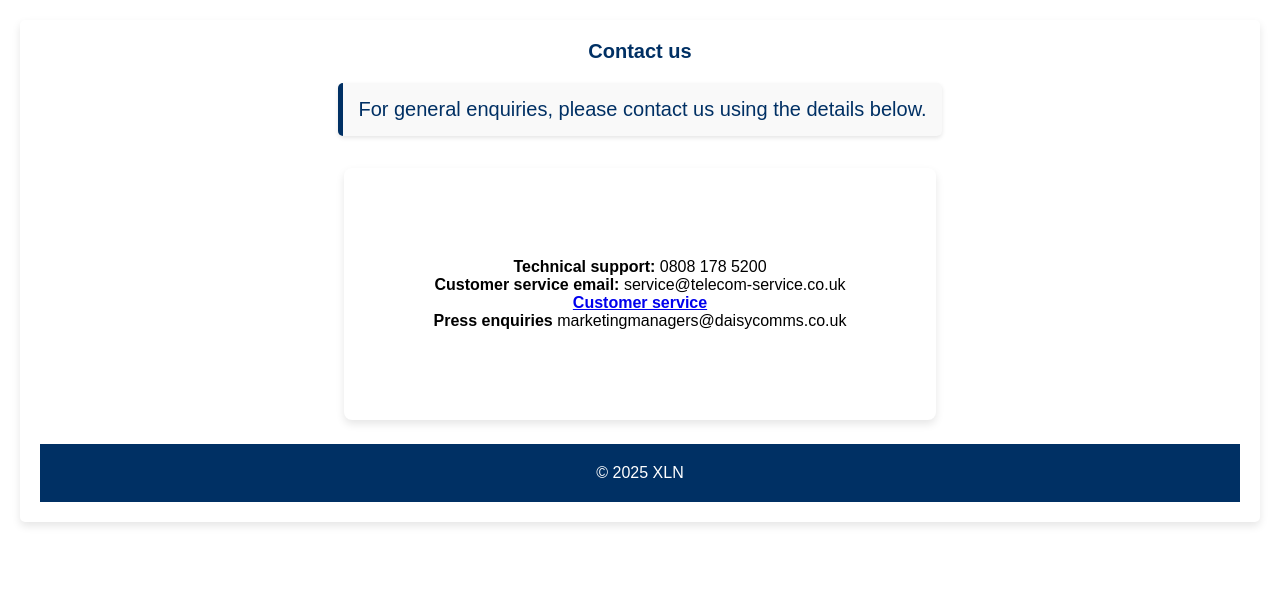
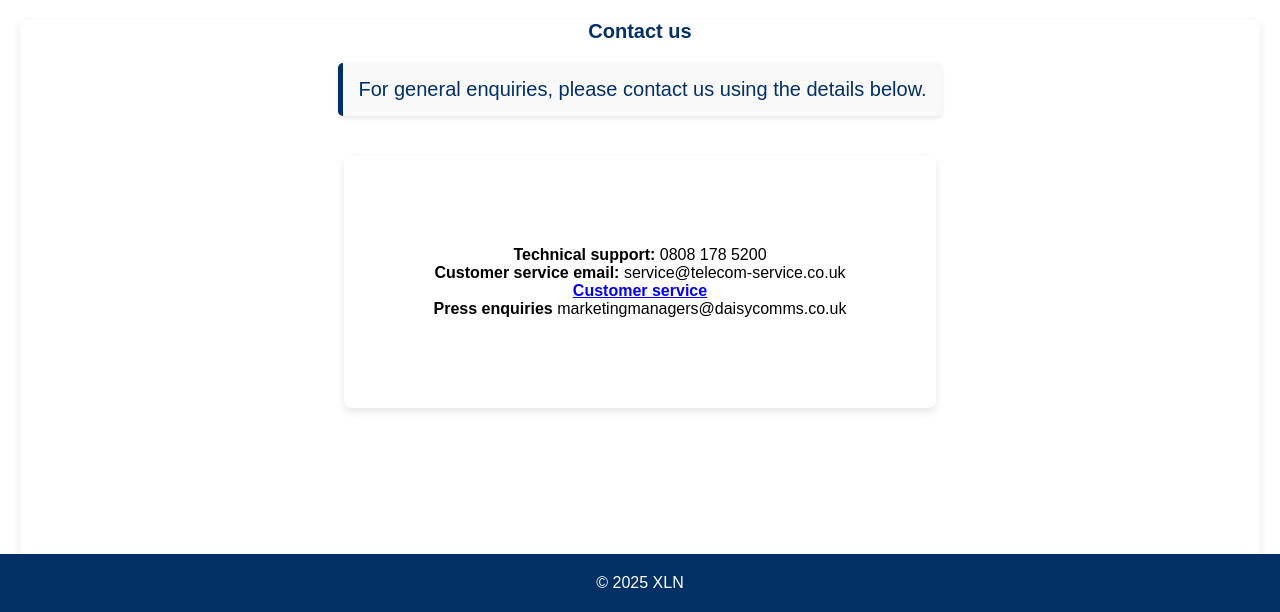
Before and after one commit to maxhermon/XLN2, a PHP site: page /html/Contact.html in a window 1280 px wide. Shown: the part 188-800 px from the top of the page. Run offline with PHP 8.4, Linux system fonts and the light colour scheme.

Commit message:
moved footer down and details box up

```diff
--- a/css/Contact.css
+++ b/css/Contact.css
@@ -128,9 +128,9 @@
 main {
     flex-grow: 1;
     background-color: #ffffff;
-    padding: 20px;
+    padding-bottom: 0;
     margin: 20px;
-    margin-bottom: 90px;
+    margin-bottom: 0;
     border-radius: 5px;
     display: flex;
     flex-direction: column;
@@ -158,9 +158,10 @@
     border-radius: 8px;
     box-shadow: 0 4px 8px rgba(0, 0, 0, 0.1);
     text-align: center;
-    margin-top: auto; /* Center vertically */
+    margin-top: 20px; /* Center vertically */
     margin-bottom: auto; /* Center vertically */
 }
+
 footer {
     background-color: #003064;
     color: white;
@@ -170,6 +171,6 @@
     bottom: 0;
     left: 0;
     right: 0;
-    width: 100%;
+    width: 100vw;
     margin-top: auto;
 }
```
